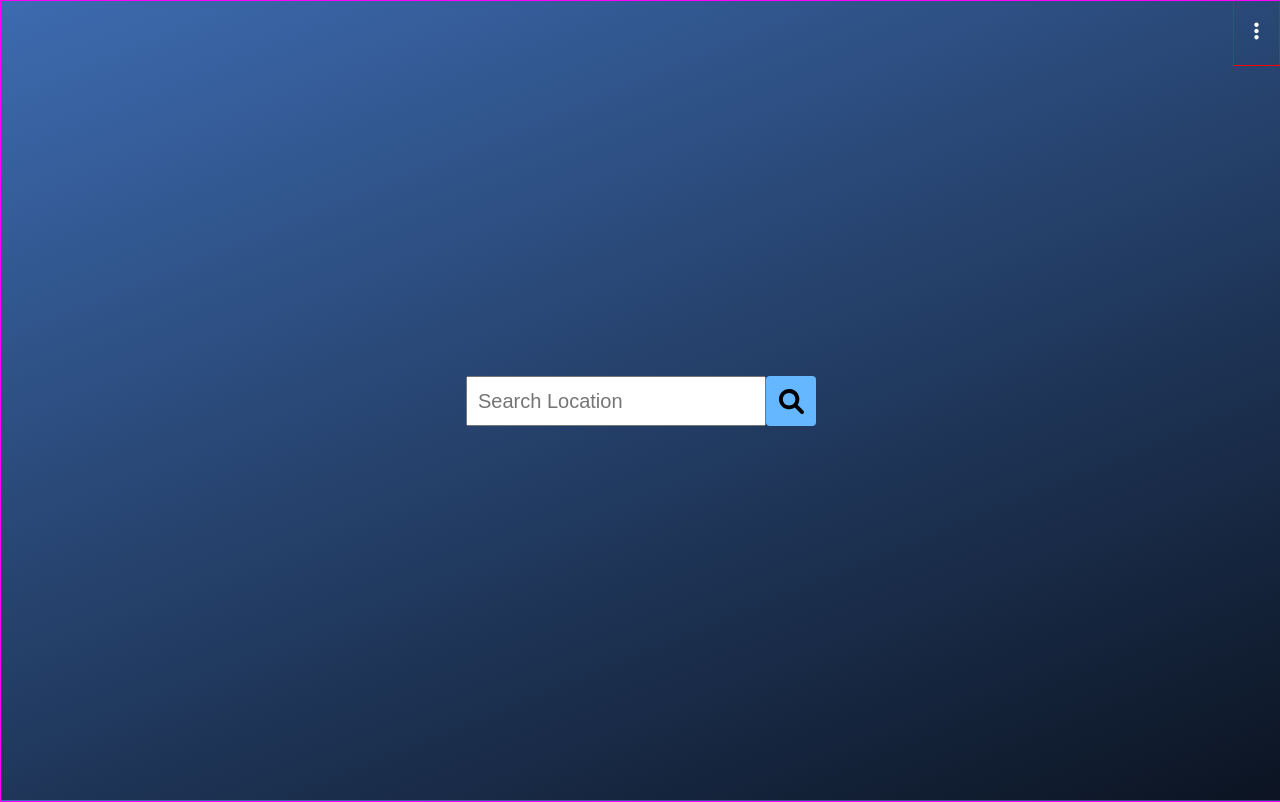
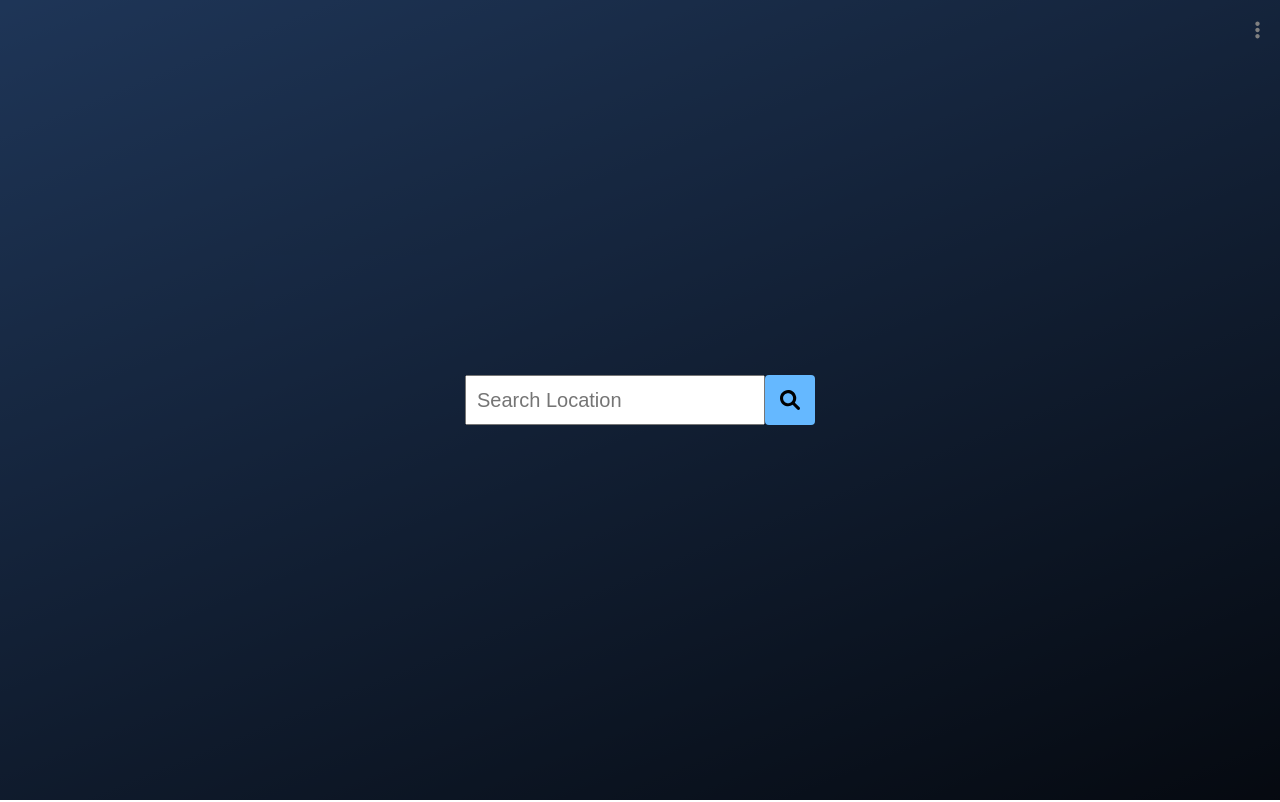
Before and after one commit to polychrom/weather.polychrom.dev, an Angular app: page / in a window 1280 px wide. Built offline with nearby package versions, Linux system fonts and the light colour scheme.

Commit message:
removed test border

```diff
--- a/src/app/app.component.scss
+++ b/src/app/app.component.scss
@@ -52,7 +52,7 @@
 
 .location_suggest_item {
   cursor: pointer;
-  padding: 10px 20px;
+  padding: 10px 20px 10px 12px;
   background-color: #fff;
   color: #000;
   border-bottom: #ccc 1px solid;
@@ -96,7 +96,7 @@ input#submit {
   border-radius: 4px;
   background-image: url(../assets/icons/search.svg);
   background-repeat: no-repeat;
-  background-size: 50%;
+  background-size: 40%;
   background-position: center center;
 }
 
@@ -109,10 +109,12 @@ input:focus::placeholder {
   top: 0;
   bottom: 0;
   position: absolute;
-  border: 1px solid #ff00ff;
   display: flex;
   width: 100vw;
   height: 100vh;
   justify-content: space-around;
   align-items: center;
+
+  //backdrop-filter: blur(10px);
+  background-color: rgba(0, 0, 0, 0.5);
 }
--- a/src/app/navigation/navigation.component.scss
+++ b/src/app/navigation/navigation.component.scss
@@ -9,7 +9,6 @@
 .open_navigation {
   cursor: pointer;
   padding: 20px;
-  border: 1px solid #ff0000;
   position: absolute;
   top: 0;
   right: 0;
@@ -17,7 +16,6 @@
 
 .close_navigation {
   padding: 20px;
-  border: 1px solid #ff0000;
   position: absolute;
   top: 0;
   right: 0;
```
